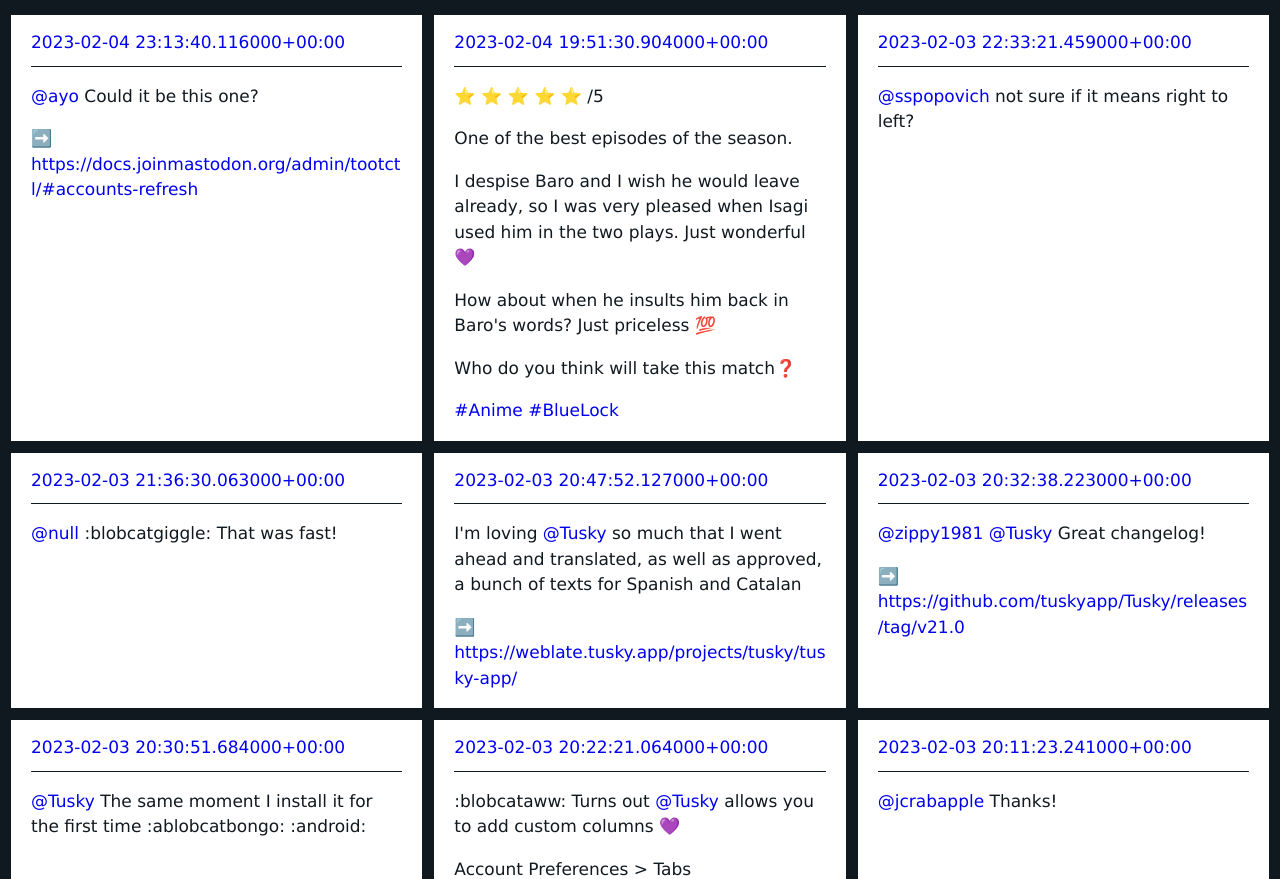
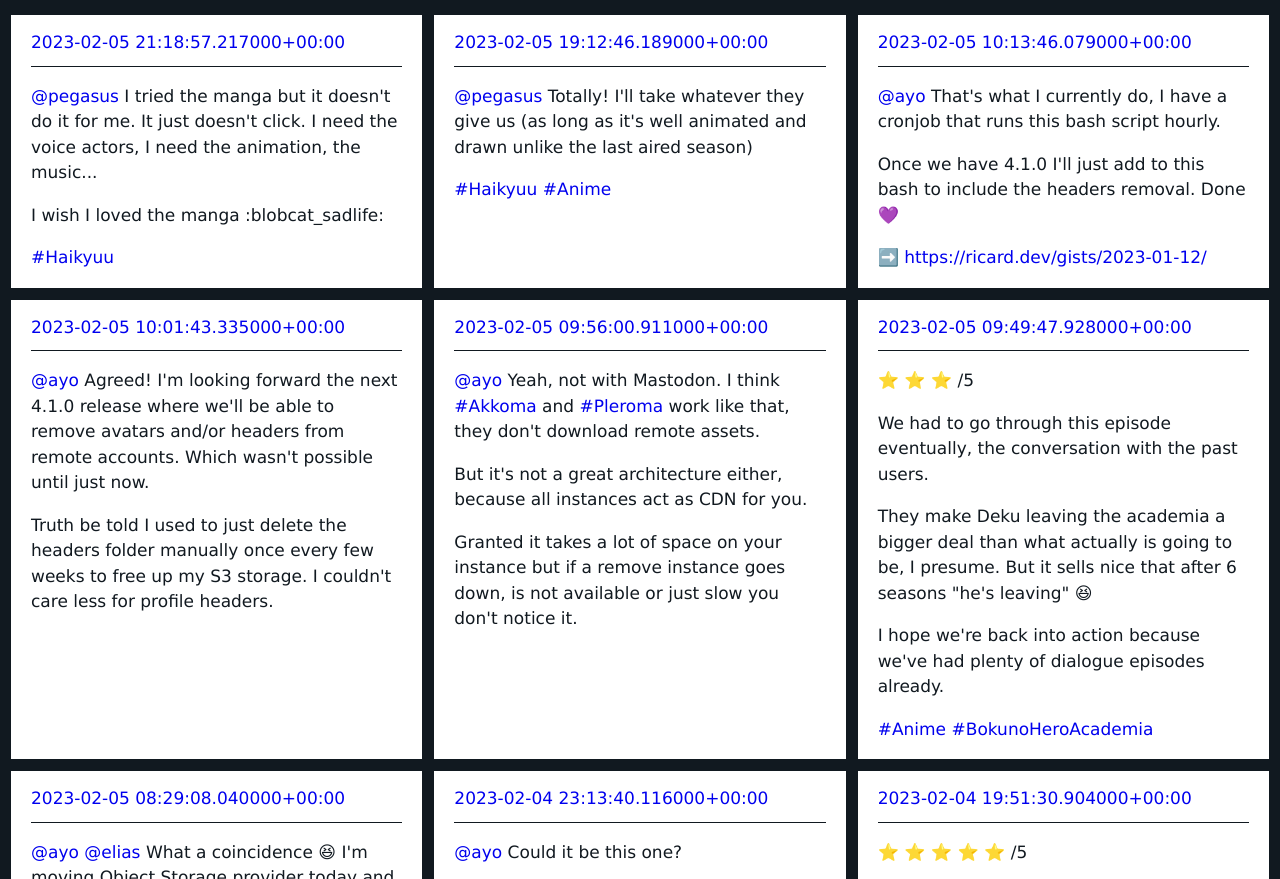
Before and after one commit to quicoto/mastodon-archive, a plain HTML site: page index.html in a window 1280 px wide. Shown: the part 57-936 px from the top of the page. Drawn offline with Linux system fonts and the light colour scheme.

Commit message:
Deploying to gh-pages from @ quicoto/mastodon-archive@419395b4ca2ec871f38123670e8bd1f3be2e67de 🚀

```diff
--- a/index.html
+++ b/index.html
@@ -15,6 +15,41 @@
   </header>
 	<main>
   <div class="item">
+    <div class="item__date"><a href="https://ricard.social/users/ricard/statuses/109814214637403622" target="_blank" rel="noopener noreferrer">2023-02-05 21:18:57.217000+00:00</a></div>
+    <div class="item__content"><p><span class="h-card"><a href="https://home.social/@pegasus" class="u-url mention">@<span>pegasus</span></a></span> I tried the manga but it doesn&#39;t do it for me. It just doesn&#39;t click. I need the voice actors, I need the animation, the music... </p><p>I wish I loved the manga :blobcat_sadlife: </p><p><a href="https://ricard.social/tags/Haikyuu" class="mention hashtag" rel="tag">#<span>Haikyuu</span></a></p></div>
+  </div>
+
+  <div class="item">
+    <div class="item__date"><a href="https://ricard.social/users/ricard/statuses/109813718462182259" target="_blank" rel="noopener noreferrer">2023-02-05 19:12:46.189000+00:00</a></div>
+    <div class="item__content"><p><span class="h-card"><a href="https://home.social/@pegasus" class="u-url mention">@<span>pegasus</span></a></span> Totally! I&#39;ll take whatever they give us (as long as it&#39;s well animated and drawn unlike the last aired season)</p><p><a href="https://ricard.social/tags/Haikyuu" class="mention hashtag" rel="tag">#<span>Haikyuu</span></a> <a href="https://ricard.social/tags/Anime" class="mention hashtag" rel="tag">#<span>Anime</span></a></p></div>
+  </div>
+
+  <div class="item">
+    <div class="item__date"><a href="https://ricard.social/users/ricard/statuses/109811599020800824" target="_blank" rel="noopener noreferrer">2023-02-05 10:13:46.079000+00:00</a></div>
+    <div class="item__content"><p><span class="h-card"><a href="https://social.ayco.io/@ayo" class="u-url mention">@<span>ayo</span></a></span> That&#39;s what I currently do, I have a cronjob that runs this bash script hourly.</p><p>Once we have 4.1.0 I&#39;ll just add to this bash to include the headers removal. Done 💜 </p><p>➡️  <a href="https://ricard.dev/gists/2023-01-12/" target="_blank" rel="nofollow noopener noreferrer"><span class="invisible">https://</span><span class="">ricard.dev/gists/2023-01-12/</span><span class="invisible"></span></a></p></div>
+  </div>
+
+  <div class="item">
+    <div class="item__date"><a href="https://ricard.social/users/ricard/statuses/109811551654927891" target="_blank" rel="noopener noreferrer">2023-02-05 10:01:43.335000+00:00</a></div>
+    <div class="item__content"><p><span class="h-card"><a href="https://social.ayco.io/@ayo" class="u-url mention">@<span>ayo</span></a></span> Agreed! I&#39;m looking forward the next 4.1.0 release where we&#39;ll be able to remove avatars and/or headers from remote accounts. Which wasn&#39;t possible until just now.</p><p>Truth be told I used to just delete the headers folder manually once every few weeks to free up my S3 storage. I couldn&#39;t care less for profile headers.</p></div>
+  </div>
+
+  <div class="item">
+    <div class="item__date"><a href="https://ricard.social/users/ricard/statuses/109811529214270988" target="_blank" rel="noopener noreferrer">2023-02-05 09:56:00.911000+00:00</a></div>
+    <div class="item__content"><p><span class="h-card"><a href="https://social.ayco.io/@ayo" class="u-url mention">@<span>ayo</span></a></span> Yeah, not with Mastodon. I think <a href="https://ricard.social/tags/Akkoma" class="mention hashtag" rel="tag">#<span>Akkoma</span></a> and <a href="https://ricard.social/tags/Pleroma" class="mention hashtag" rel="tag">#<span>Pleroma</span></a> work like that, they don&#39;t download remote assets.</p><p>But it&#39;s not a great architecture either, because all instances act as CDN for you.</p><p>Granted it takes a lot of space on your instance but if a remove instance goes down, is not available or just slow you don&#39;t notice it.</p></div>
+  </div>
+
+  <div class="item">
+    <div class="item__date"><a href="https://ricard.social/users/ricard/statuses/109811504770347351" target="_blank" rel="noopener noreferrer">2023-02-05 09:49:47.928000+00:00</a></div>
+    <div class="item__content"><p>⭐ ⭐ ⭐ /5</p><p>We had to go through this episode eventually, the conversation with the past users.</p><p>They make Deku leaving the academia a bigger deal than what actually is going to be, I presume. But it sells nice that after 6 seasons &quot;he&#39;s leaving&quot; 😆 </p><p>I hope we&#39;re back into action because we&#39;ve had plenty of dialogue episodes already.</p><p><a href="https://ricard.social/tags/Anime" class="mention hashtag" rel="tag">#<span>Anime</span></a> <a href="https://ricard.social/tags/BokunoHeroAcademia" class="mention hashtag" rel="tag">#<span>BokunoHeroAcademia</span></a></p></div>
+  </div>
+
+  <div class="item">
+    <div class="item__date"><a href="https://ricard.social/users/ricard/statuses/109811187583635394" target="_blank" rel="noopener noreferrer">2023-02-05 08:29:08.040000+00:00</a></div>
+    <div class="item__content"><p><span class="h-card"><a href="https://social.ayco.io/@ayo" class="u-url mention">@<span>ayo</span></a></span> <span class="h-card"><a href="https://foxhold.net/@elias" class="u-url mention">@<span>elias</span></a></span> What a coincidence 😆  I&#39;m moving Object Storage provider today and it&#39;s being a challenge so far.</p><p>I&#39;ve managed to download 50Gb of assets from old S3 provider and now I&#39;m trying to upload to the new provider. But the default upload set it to &quot;private&quot; which is no good. Trying to find a flag/command with the aws CLI to recursively upload while setting public policy.</p><p>Tough stuff!</p><p>EDIT: I think I&#39;ve found it</p><p>&quot;--recursive --acl public-read&quot;</p></div>
+  </div>
+
+  <div class="item">
     <div class="item__date"><a href="https://ricard.social/users/ricard/statuses/109809003404902146" target="_blank" rel="noopener noreferrer">2023-02-04 23:13:40.116000+00:00</a></div>
     <div class="item__content"><p><span class="h-card"><a href="https://social.ayco.io/@ayo" class="u-url mention">@<span>ayo</span></a></span> Could it be this one?</p><p>➡️ <a href="https://docs.joinmastodon.org/admin/tootctl/#accounts-refresh" target="_blank" rel="nofollow noopener noreferrer"><span class="invisible">https://</span><span class="ellipsis">docs.joinmastodon.org/admin/to</span><span class="invisible">otctl/#accounts-refresh</span></a></p></div>
   </div>
```
